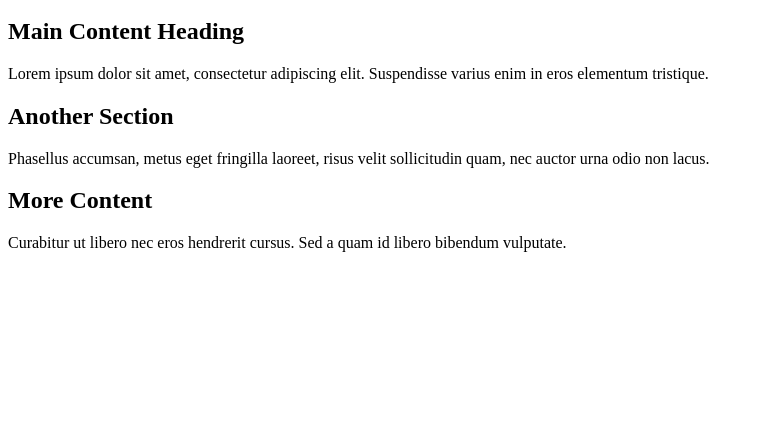
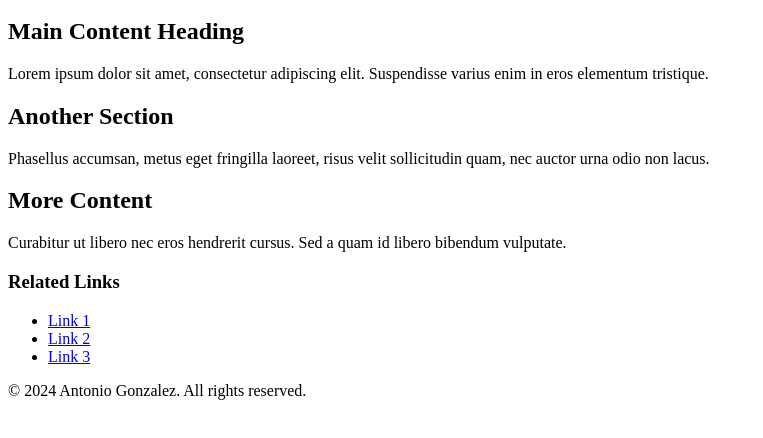
Before and after one commit to gonzalez-7/COMP001B.LectureActivity3, a plain HTML site: page index.html in a window 1280 px wide. Shown: the part 136-574 px from the top of the page, without its empty margins (0-763 px from the left). Drawn offline with Linux system fonts and the light colour scheme.

Commit message:
<aside> element with a navigation list and a <footer> with standard copyright.

```diff
--- a/index.html
+++ b/index.html
@@ -25,5 +25,16 @@
         <h2>More Content</h2>
         <p>Curabitur ut libero nec eros hendrerit cursus. Sed a quam id libero bibendum vulputate.</p>
     </main>
+    <aside>
+        <h3>Related Links</h3>
+        <ul>
+            <li><a href="#">Link 1</a></li>
+            <li><a href="#">Link 2</a></li>
+            <li><a href="#">Link 3</a></li>
+        </ul>
+    </aside>
+    <footer>
+        <p>&copy; 2024 Antonio Gonzalez. All rights reserved.</p>
+    </footer>
 </body>
 </html>
```
